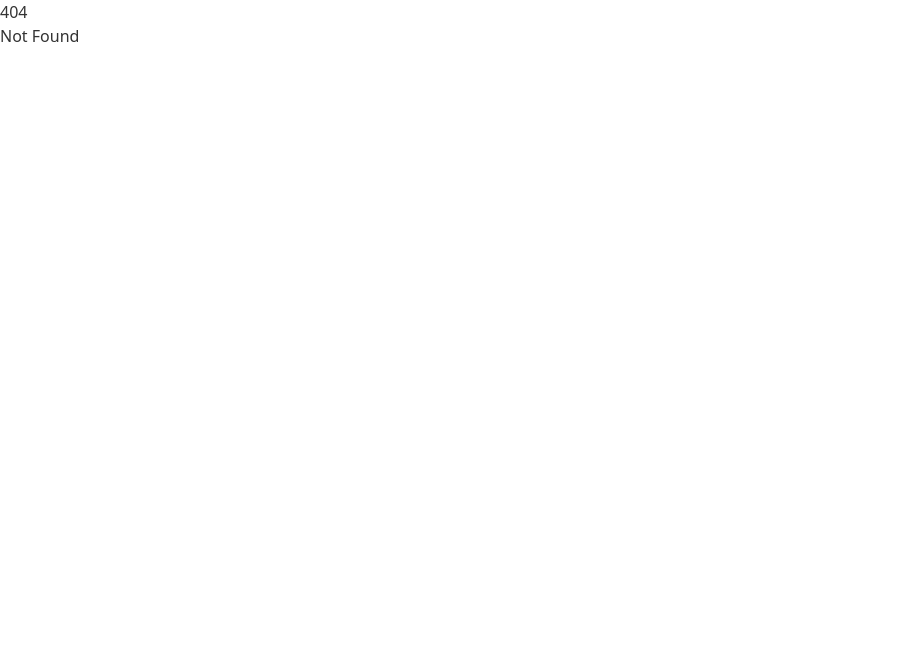
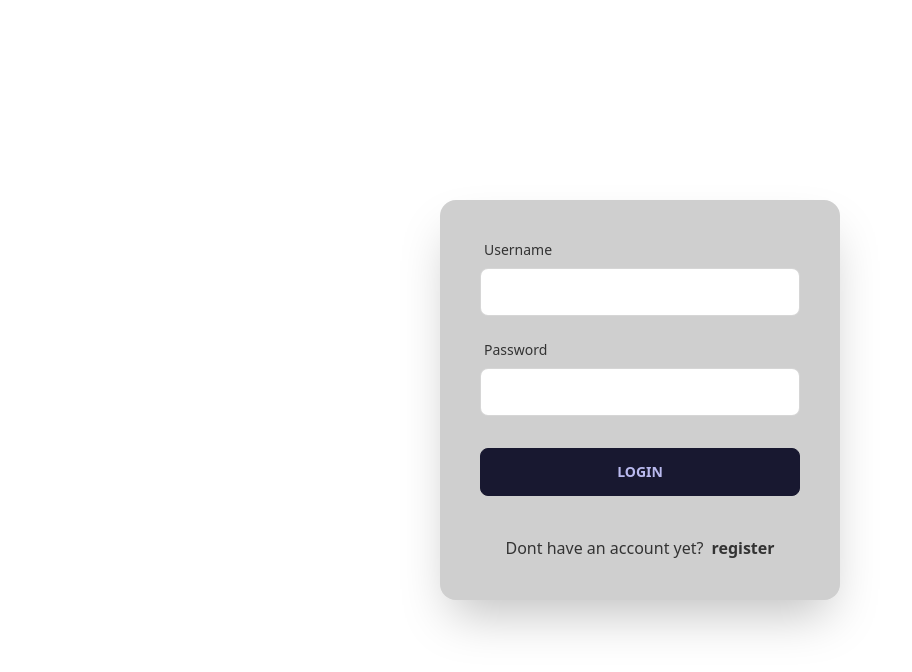
Before and after one commit to resqiar/binder-web, a SvelteKit app: page /auth in a window 1280 px wide. Before the commit this address had no page. Shown: the top 672 px of the page, without its empty margins (0-912 px from the left). Built offline with nearby package versions, Linux system fonts and the light colour scheme.

Commit message:
feat: add an authentication process

```diff
--- a/package.json
+++ b/package.json
@@ -15,6 +15,7 @@
     "@sveltejs/adapter-vercel": "1.0.1",
     "@sveltejs/kit": "1.0.0",
     "@tailwindcss/line-clamp": "0.4.2",
+    "@types/js-cookie": "^3.0.2",
     "@types/lodash.debounce": "4.0.7",
     "@types/nprogress": "0.2.0",
     "@types/youtube-player": "^5.5.6",
@@ -41,6 +42,7 @@
     "daisyui": "2.39.1",
     "get-youtube-id": "^1.0.1",
     "imagekit-javascript": "1.5.4",
+    "js-cookie": "^3.0.1",
     "lodash.debounce": "4.0.8",
     "nprogress": "0.2.0",
     "svelte-file-dropzone": "1.0.0",
--- a/src/components/header/IndexHeader.svelte
+++ b/src/components/header/IndexHeader.svelte
@@ -2,6 +2,7 @@
 	import { WEB_SEMVER } from '../../data/version';
 
 	import Logo from '../brand/Logo.svelte';
+	import AuthIcon from '../icons/AuthIcon.svelte';
 	import GithubIcon from '../icons/GithubIcon.svelte';
 </script>
 
@@ -54,12 +55,23 @@
 				tabindex="-1"
 				class="dropdown-content menu rounded-box w-52 bg-base-100 shadow-2xl"
 			>
+				<!-- LOGIN / REGISTER -->
+				<li>
+					<a href="/auth">
+						<AuthIcon />
+						Login</a
+					>
+				</li>
+
+				<!-- GITHUB LINK -->
 				<li>
 					<a href="https://github.com/resqiar/binder" target="_blank" rel="noreferrer">
 						<GithubIcon />
 						GitHub</a
 					>
 				</li>
+
+				<!-- WEB VERSION -->
 				<li><p>Web: v{WEB_SEMVER}</p></li>
 			</ul>
 		</div>
--- /dev/null
+++ b/src/components/icons/AuthIcon.svelte
@@ -0,0 +1,14 @@
+<svg
+	xmlns="http://www.w3.org/2000/svg"
+	fill="none"
+	viewBox="0 0 24 24"
+	stroke-width="1.5"
+	stroke="currentColor"
+	class="h-6 w-6"
+>
+	<path
+		stroke-linecap="round"
+		stroke-linejoin="round"
+		d="M15 9h3.75M15 12h3.75M15 15h3.75M4.5 19.5h15a2.25 2.25 0 002.25-2.25V6.75A2.25 2.25 0 0019.5 4.5h-15a2.25 2.25 0 00-2.25 2.25v10.5A2.25 2.25 0 004.5 19.5zm6-10.125a1.875 1.875 0 11-3.75 0 1.875 1.875 0 013.75 0zm1.294 6.336a6.721 6.721 0 01-3.17.789 6.721 6.721 0 01-3.168-.789 3.376 3.376 0 016.338 0z"
+	/>
+</svg>
--- /dev/null
+++ b/src/routes/auth/+page.svelte
@@ -0,0 +1,185 @@
+<script lang="ts">
+	import { goto } from '$app/navigation';
+	import Cookies from 'js-cookie';
+
+	let status: 'login' | 'register' = 'login';
+
+	// State to save the input from login card
+	let usernameLogin: string = '';
+	let passwordLogin: string = '';
+
+	// State to save the input from register card
+	let usernameRegister: string = '';
+	let passwordRegister: string = '';
+
+	// Error message state
+	let loginErr: string = '';
+	let registerErr: string = '';
+
+	async function doLogin() {
+		if (!usernameLogin || !passwordLogin) return;
+
+		// Call the server to do the login process
+		const req = await fetch(`${import.meta.env.VITE_SERVER}/auth/login`, {
+			method: 'POST',
+			headers: {
+				'Content-Type': 'application/json'
+			},
+			body: JSON.stringify({
+				username: usernameLogin,
+				password: passwordLogin
+			})
+		});
+
+		// Get JSON response.
+		const response = await req.json();
+
+		if (response.error) {
+			return (loginErr = response.message);
+		}
+
+		// Call function to issue the token that coming from
+		// the server and save them to the cookie.
+		issueTokenCookie(response.key);
+		goto('/');
+	}
+
+	async function doRegister() {
+		if (!usernameRegister || !passwordRegister) return;
+
+		// Call the server to do the registration process
+		// while also provide the input from register card.
+		const req = await fetch(`${import.meta.env.VITE_SERVER}/auth/register`, {
+			method: 'POST',
+			headers: {
+				'Content-Type': 'application/json'
+			},
+			body: JSON.stringify({
+				username: usernameRegister,
+				password: passwordRegister
+			})
+		});
+
+		// Get JSON response
+		const response = await req.json();
+
+		if (response.error) {
+			return (registerErr = response.message);
+		}
+
+		// Issue a cookie
+		issueTokenCookie(response.key);
+		goto('/');
+	}
+
+	function issueTokenCookie(token: string) {
+		// Issue a cookie with the value of token
+		// coming from the server.
+		Cookies.set('key', token, {
+			expires: 7,
+			secure: true
+		});
+	}
+</script>
+
+<svelte:head>
+	<title>Authentication Page</title>
+</svelte:head>
+
+<main class="flex min-h-screen w-full items-center justify-center">
+	{#if status === 'login'}
+		<div class="card min-w-[400px] bg-base-300 px-4 py-8 shadow-2xl">
+			<div class="flex flex-col items-center gap-4">
+				<!-- USERNAME INPUT -->
+				<div class="form-control w-full max-w-xs">
+					<label for="username" class="label">
+						<span class="label-text">Username</span>
+					</label>
+					<input
+						bind:value={usernameLogin}
+						id="username"
+						type="text"
+						class="input-bordered input w-full max-w-xs"
+					/>
+				</div>
+
+				<!-- PASSWORD INPUT -->
+				<div class="form-control w-full max-w-xs">
+					<label for="password" class="label">
+						<span class="label-text">Password</span>
+					</label>
+					<input
+						bind:value={passwordLogin}
+						id="password"
+						type="password"
+						class="input-bordered input w-full max-w-xs"
+					/>
+				</div>
+
+				{#if loginErr}
+					<div class="alert alert-error mt-4 max-w-xs shadow-lg">
+						<span>{loginErr}</span>
+					</div>
+				{/if}
+
+				<div class="my-4 w-full max-w-xs">
+					<button on:click={doLogin} class="btn-block btn">Login</button>
+				</div>
+
+				<div class="my-2 flex gap-2">
+					<p>Dont have an account yet?</p>
+					<button on:click={() => (status = 'register')} class="font-bold hover:underline"
+						>register</button
+					>
+				</div>
+			</div>
+		</div>
+	{:else}
+		<div class="card min-w-[400px] bg-base-300 px-4 py-8 shadow-2xl">
+			<div class="flex flex-col items-center gap-4">
+				<!-- USERNAME INPUT -->
+				<div class="form-control w-full max-w-xs">
+					<label for="username" class="label">
+						<span class="label-text">Username*</span>
+					</label>
+					<input
+						bind:value={usernameRegister}
+						id="username"
+						type="text"
+						class="input-bordered input w-full max-w-xs"
+					/>
+				</div>
+
+				<!-- PASSWORD INPUT -->
+				<div class="form-control w-full max-w-xs">
+					<label for="password" class="label">
+						<span class="label-text">Password*</span>
+					</label>
+					<input
+						bind:value={passwordRegister}
+						id="password"
+						type="password"
+						class="input-bordered input w-full max-w-xs"
+					/>
+				</div>
+
+				{#if registerErr}
+					<div class="alert alert-error mt-4 max-w-xs shadow-lg">
+						<span>{registerErr}</span>
+					</div>
+				{/if}
+
+				<div class="my-4 w-full max-w-xs">
+					<button on:click={doRegister} class="btn-block btn">Register</button>
+				</div>
+
+				<div class="my-2 flex gap-2">
+					<p>Already have an account?</p>
+					<button on:click={() => (status = 'login')} class="font-bold hover:underline"
+						>login</button
+					>
+				</div>
+			</div>
+		</div>
+	{/if}
+</main>
```
Also changed, not shown: 1 other file (tests, documents, lock files or other folders).
